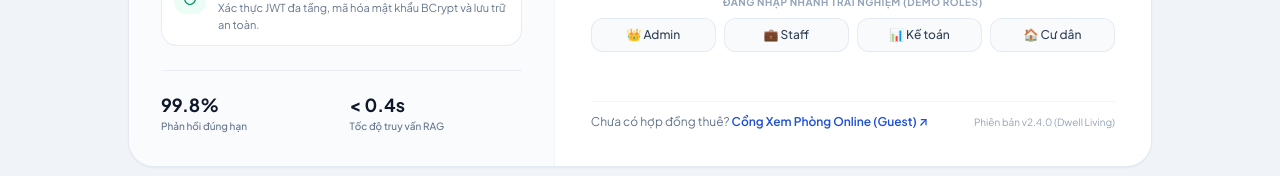
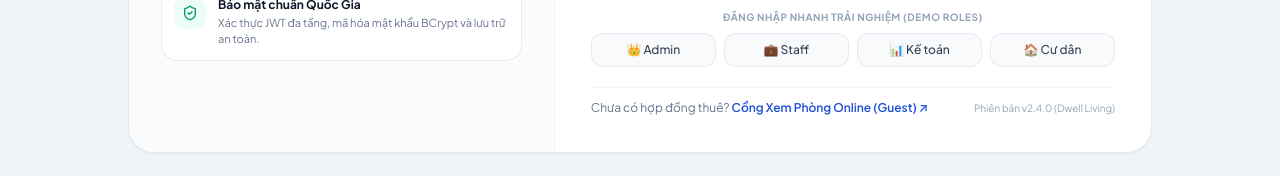
Before and after one commit to NTrang206/Quan-ly-can-ho, a React (Vite) app in the folder frontend/: page /login in a window 1280 px wide. Shown: the part 539-715 px from the top of the page. Built offline with nearby package versions, Linux system fonts and the light colour scheme; no server answers.

Commit message:
fix(auth): remove stats footer from login page

```diff
--- a/frontend/src/pages/LoginPage.tsx
+++ b/frontend/src/pages/LoginPage.tsx
@@ -152,17 +152,6 @@ export const LoginPage: React.FC = () => {
             </div>
           </div>
 
-          {/* Stats Footer */}
-          <div className="mt-6 pt-5 border-t border-slate-200/70 grid grid-cols-2 gap-4">
-            <div>
-              <div className="text-lg font-bold text-slate-900">99.8%</div>
-              <div className="text-[10px] text-slate-500 font-medium">Phản hồi đúng hạn</div>
-            </div>
-            <div>
-              <div className="text-lg font-bold text-slate-900">&lt; 0.4s</div>
-              <div className="text-[10px] text-slate-500 font-medium">Tốc độ truy vấn RAG</div>
-            </div>
-          </div>
         </div>
 
         {/* Right Side: Tabbed Login Form */}
```
